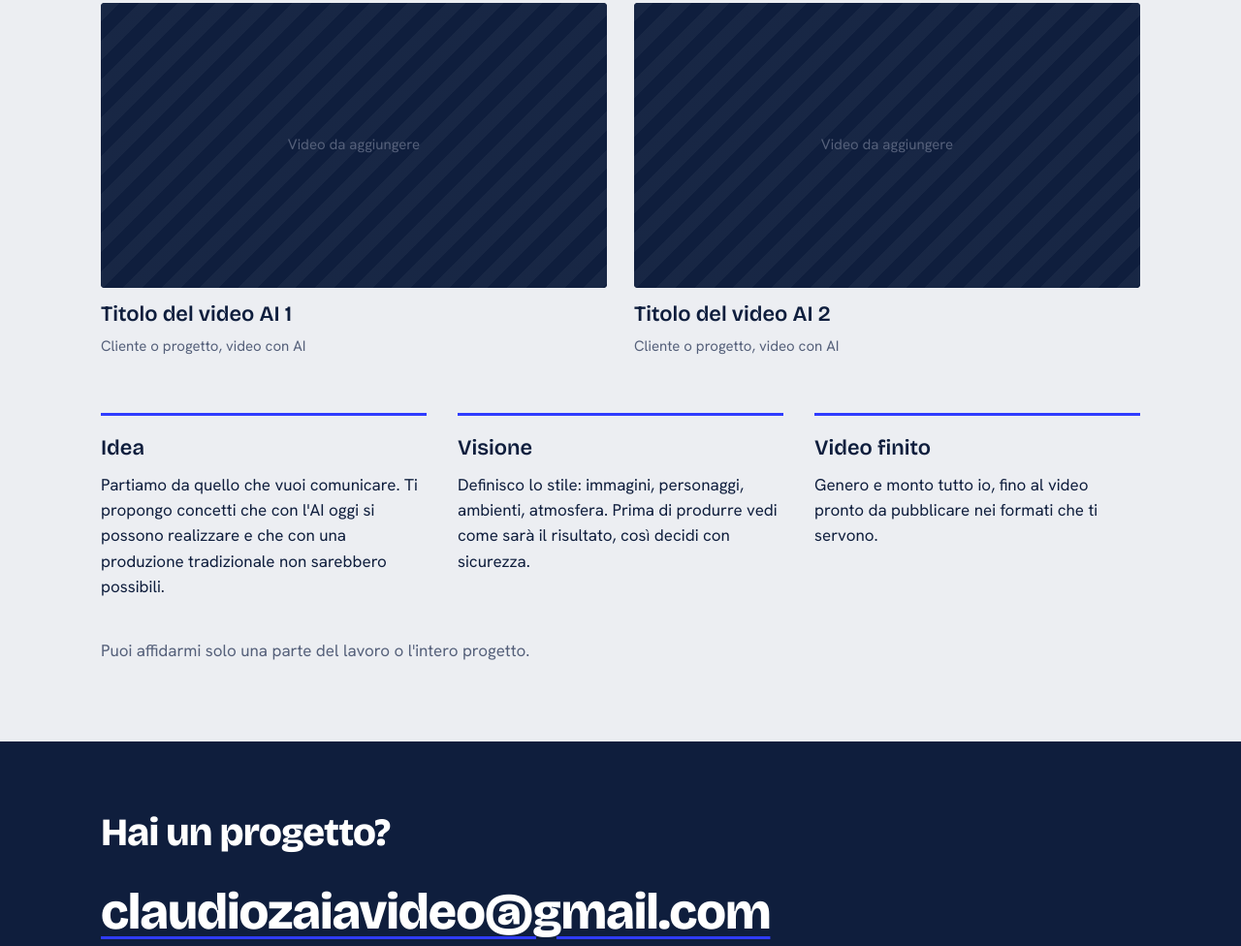
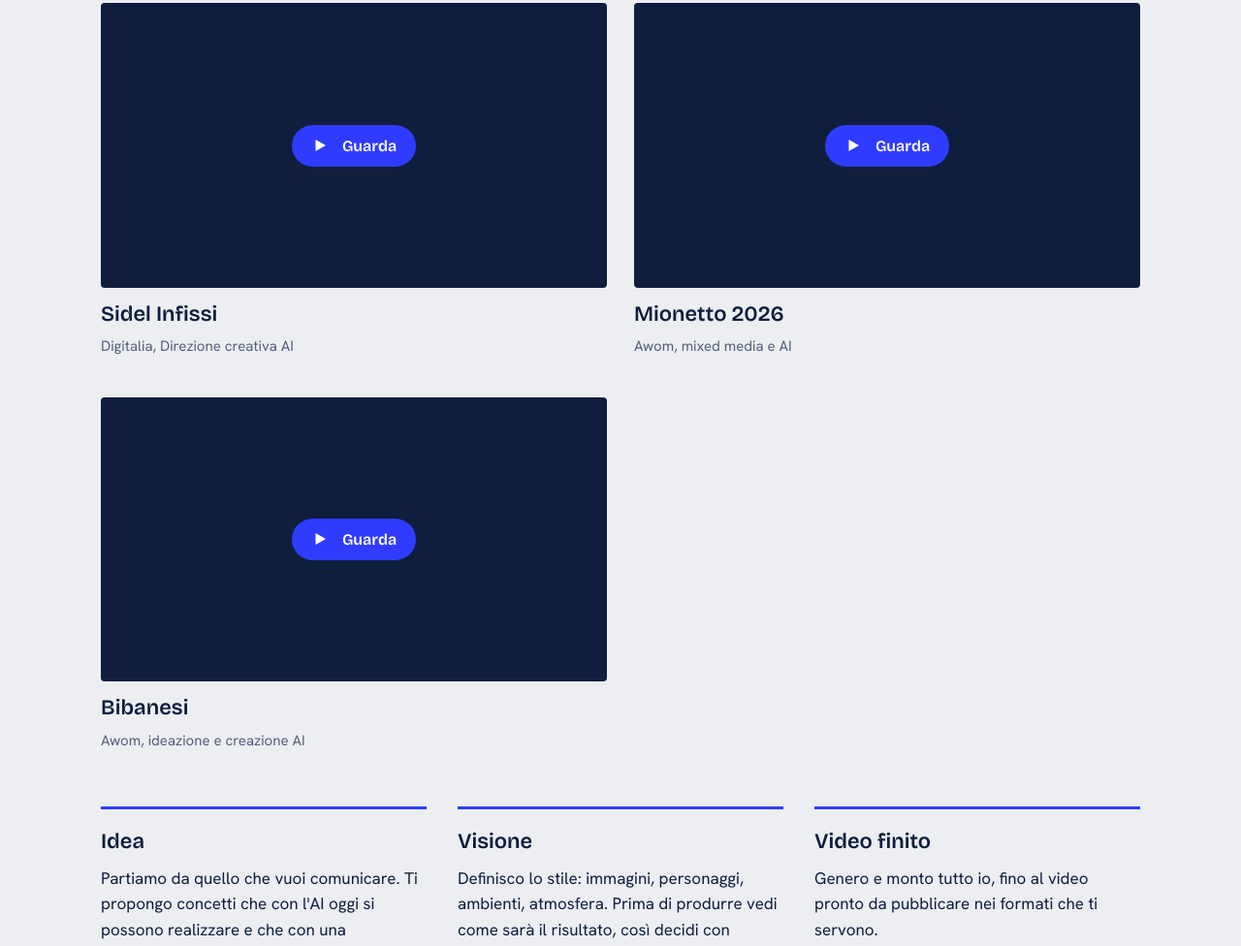
Before and after one commit to zaiaclaudio/zaiaclaudio.github.io, a plain HTML site: page index.html in a window 1280 px wide. Shown: the part 2795-3771 px from the top of the page at 97% size. Drawn offline with nearby package versions, Linux system fonts and the light colour scheme; no server answers.

Commit message:
Update index.html

```diff
--- a/index.html
+++ b/index.html
@@ -248,8 +248,9 @@
 ];
 
 const LAVORI_AI = [
-  { titolo: "Titolo del video AI 1", dettaglio: "Cliente o progetto, video con AI", yt: "" },
-  { titolo: "Titolo del video AI 2", dettaglio: "Cliente o progetto, video con AI", yt: "" }
+  { titolo: "Sidel Infissi", dettaglio: "Digitalia, Direzione creativa AI", yt: "https://vimeo.com/1228917833?share=copy&fl=sv&fe=ci" },
+  { titolo: "Mionetto 2026", dettaglio: "Awom, mixed media e AI", yt: "https://vimeo.com/1228916392?share=copy&fl=sv&fe=ci" },
+  { titolo: "Bibanesi", dettaglio: "Awom, ideazione e creazione AI", yt: "https://vimeo.com/1228918082?share=copy&fl=sv&fe=ci" }
 ];
 
 /* ---- da qui in giu' non serve toccare nulla ---- */
```
